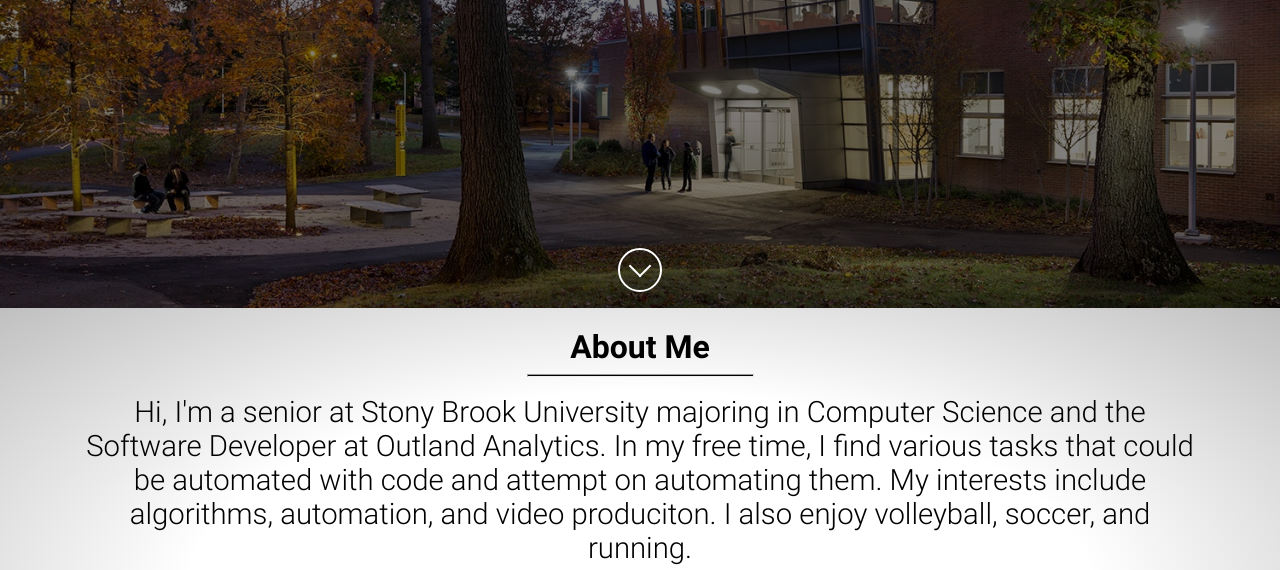
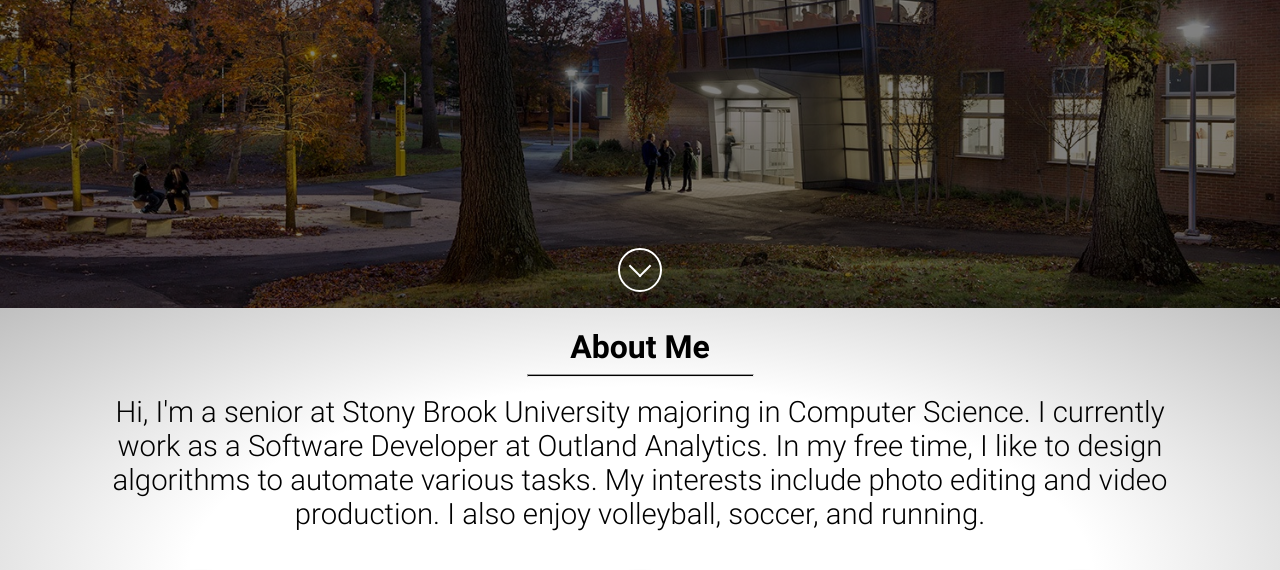
Before and after one commit to mshuaib99/Website, a plain HTML site: page index.html in a window 1280 px wide. Shown: the part 492-1062 px from the top of the page. Drawn offline with nearby package versions, Linux system fonts and the light colour scheme.

Commit message:
bio edited

```diff
--- a/index.html
+++ b/index.html
@@ -8,7 +8,7 @@
 	<link rel="stylesheet" type="text/css" href="./css/intro.css">
 	<link rel="stylesheet" type="text/css" href="./css/scroll-down-arrow.css">
 	<link rel="stylesheet" type="text/css" href="./css/footer.css">
-	<link rel="icon" type="image/png" sizes="32x32" href="./images/favicon-ms-32x32.png">
+	<link rel="icon" type="image/png" sizes="32x32" href="./images/Logo.png">
 </head>
 <body>
 	<div id="sbu-image"></div>
@@ -39,8 +39,8 @@
 			</div>
 			<hr id="bio-divider">
 			<div id="bio-text">
-				Hi, I'm a senior at Stony Brook University majoring in Computer Science and the Software Developer at Outland Analytics. In my free time, I find various tasks that could be automated with code and attempt on automating them. My interests include algorithms, automation, and video produciton. I also enjoy volleyball, soccer, and running.
-			</div>
+				Hi, I'm a senior at Stony Brook University majoring in Computer Science. I currently work as a Software Developer at Outland Analytics. In my free time, I like to design algorithms to automate various tasks. My interests include photo editing and video production. I also enjoy volleyball, soccer, and running.
+						</div>
 		</div>
 		<div id="interests-container">
 			<a class="single-interest-container link-style" href="https://www.outlandanalytics.com/" target="_blank">
```
Also changed, not shown: images/Logo.png (added), 1 other file.
